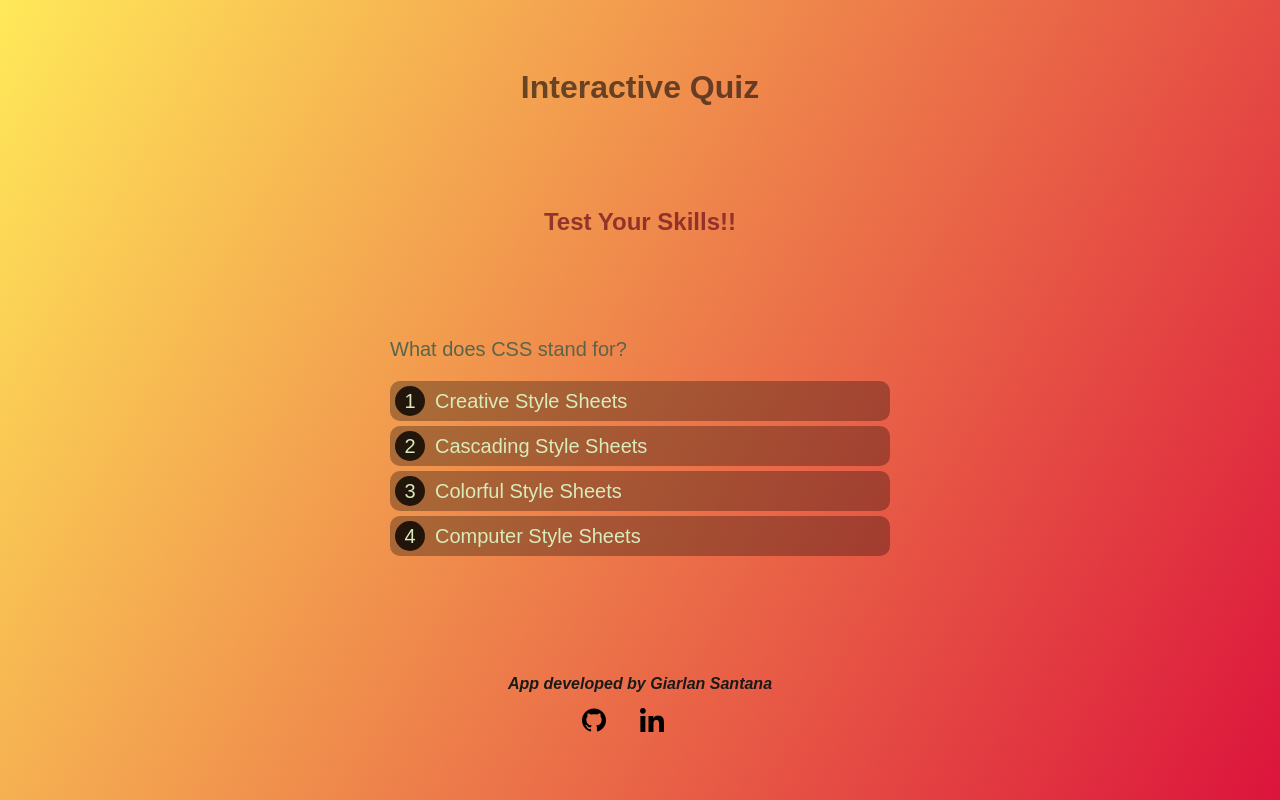
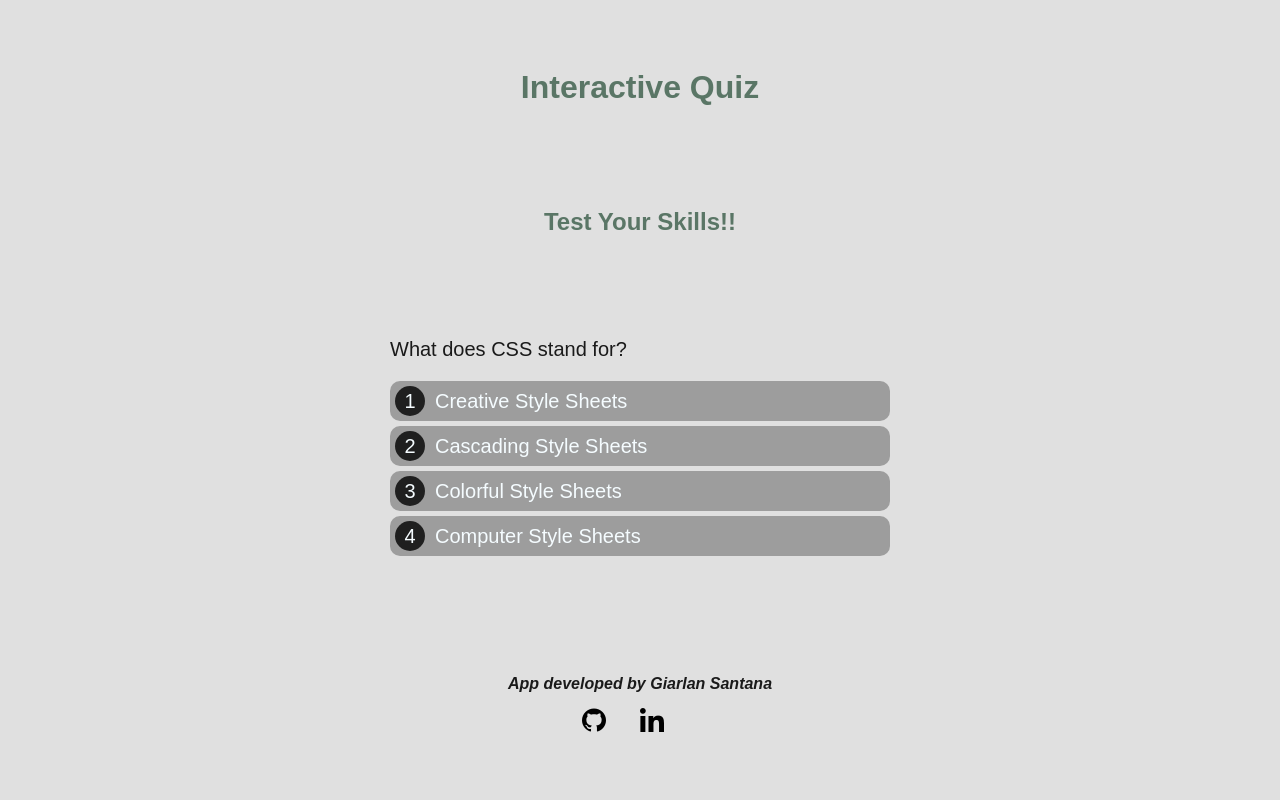
Before and after one commit to Giarlan/Interactive-Quiz, a plain HTML site: page index.html in a window 1280 px wide. Drawn offline with Linux system fonts and the light colour scheme.

Commit message:
CHANGE BACKGROUND COLOR
   *It has been changed the background color to offer better user experience

```diff
--- a/assets/css/style.css
+++ b/assets/css/style.css
@@ -10,18 +10,18 @@ body {
     justify-content: space-around;
     align-items: center;
     flex-direction: column;
-    background-image: linear-gradient(120deg, #ffe53bd8, crimson);
+    background-color: #e0e0e0;
     font-family: Arial, Helvetica, sans-serif;
     padding: 8px;
 }
 
 h1 {
-    color: rgba(27, 15, 12, 0.64);
+    color: #41624fd8;
     margin: 20px 0;
 }
 
 h2 {
-    color: #812424d8
+    color: #41624fd8;
 }
 
 .progress {
@@ -48,7 +48,7 @@ h2 {
 }
 
 .question {
-    color: rgb(90, 100, 74);
+    color: #1a1a1a;
     font-size: 20px;
     margin: 20px 0;
 }
@@ -59,7 +59,7 @@ h2 {
     background-color: rgba(0, 0, 0, 0.3);
     border-radius: 10px;
     margin-bottom: 5px;
-    color: rgb(216, 235, 188);
+    color: rgb(245, 252, 255);
     font-size: 20px;
     cursor: pointer;
 }
@@ -73,7 +73,7 @@ h2 {
     margin-left: 5px;
     margin-right: 10px;
     background-color: rgba(0, 0, 0, 0.8);
-    color: rgb(216, 235, 188);
+    color: rgb(245, 252, 255);
 }
 .option:hover {
     background-color: rgba(0, 0, 0, 0.2);
```
